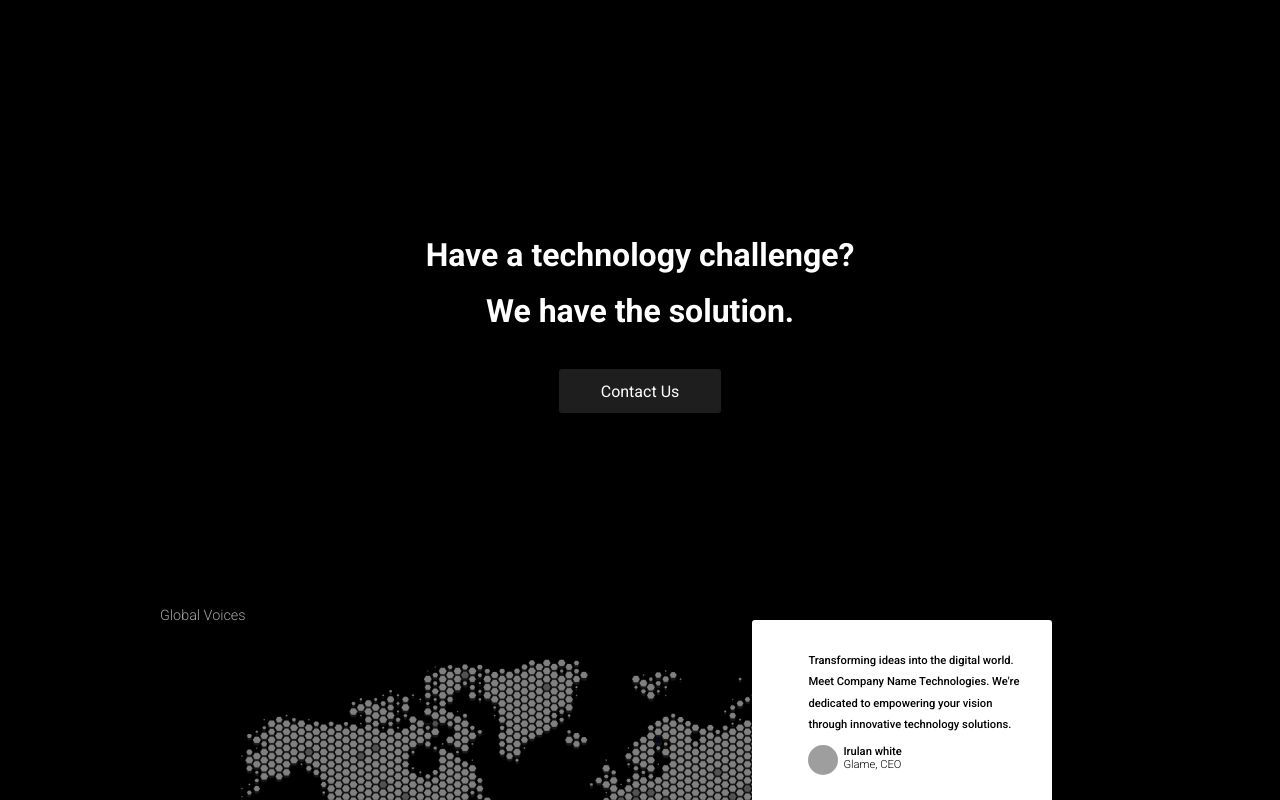
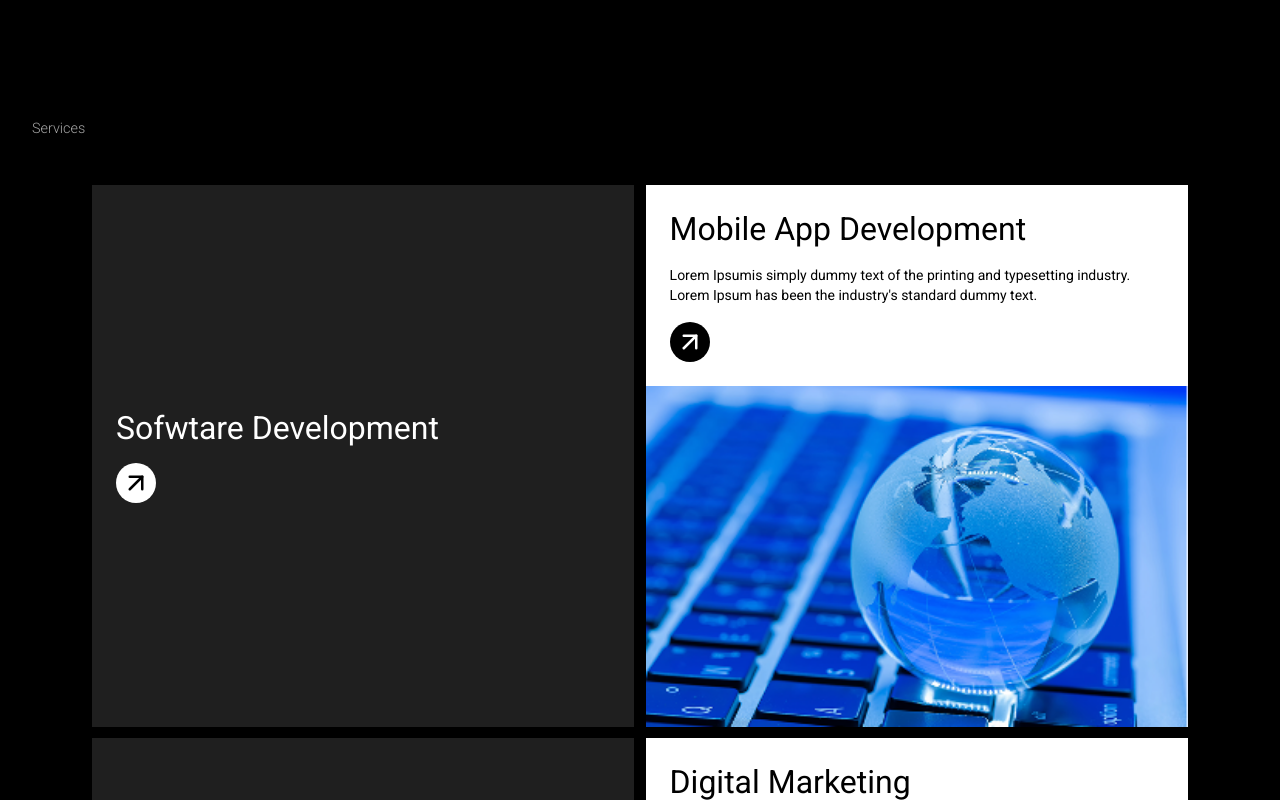
Before and after one commit to nohandev/it-landing-page, a React (Vite) app: page / in a window 1280 px wide. Shown: the part 1400-2200 px from the top of the page. Built offline with nearby package versions, Linux system fonts and the light colour scheme; grey boxes are pictures that could not be loaded.

Commit message:
feat: responsive service component

```diff
--- a/src/App.jsx
+++ b/src/App.jsx
@@ -4,6 +4,7 @@ import AboutUs from './components/AboutUs/AboutUs.jsx'
 import Blog from './components/Blog/Blog.jsx'
 import Button from './components/Button/Button.jsx'
 import Comment from './components/Comment/Comment.jsx'
+import Services from './components/Services/Services.jsx'
 
 const App = () => {
   return (
@@ -12,15 +13,20 @@ const App = () => {
       <Container title="About Us">
         <AboutUs />
       </Container>
+
+      <Services/>
+
       <Container className="preContactContainer">
         <p className="preContactText">Have a technology challenge?</p>
         <p className="preContactText">We have the solution.</p>
         <Button variant={"gray"}>Contact Us</Button>
       </Container>
+
       <Container title="Global Voices">
         <Comment />
         <img className="globalvoices_image" src="./world-map.png" />
       </Container>
+
       <Container title="Blog">
         <Blog />
       </Container>
--- a/src/components/Hero/Hero.jsx
+++ b/src/components/Hero/Hero.jsx
@@ -4,7 +4,7 @@ import styles from './Hero.module.css'
 const Hero = () => {
   return (
     <section className={styles.hero}>
-      <header className={`${styles.header} container_1440`}>
+      <header className={`${styles.header}`}>
         <div className={styles.headerContainer}>
           <div className={styles.logoBlock}>
             <img src='/logo.png' alt='Logo image'/>
--- a/src/components/Hero/Hero.module.css
+++ b/src/components/Hero/Hero.module.css
@@ -4,6 +4,17 @@
   background-image: url('/bg-image.png');
   background-repeat: no-repeat;
   background-size: cover;
+}
+
+.header {
+  max-width: 1440px;
+  margin: 0 auto;
+}
+
+@media (max-width: 1440px) {
+  .header {
+    padding: 0 2em;
+  }
 }
 
 .headerContainer {
--- /dev/null
+++ b/src/components/Services/Services.jsx
@@ -0,0 +1,79 @@
+import style from './Services.module.css'
+import { ArrowUpRight } from 'lucide-react'
+
+const data = [
+  {id: 1, title: 'Sofwtare Development', variant:'dark'},
+  {id: 2, title: 'Mobile App Development', description: "Lorem Ipsumis simply dummy text of the printing and typesetting industry. Lorem Ipsum has been the industry's standard dummy text. ", variant:'light', img: {src: '/services/banner.png', alt: 'altImgage'}},
+  {id: 3, title: 'Web Development', variant:'dark'},
+  {id: 4, title: 'Digital Marketing', description: "Lorem Ipsum is simply dummy text of the printing and typesetting industry. Lorem Ipsum has been the industry's standard dummy text. ", variant:'light', img: {src: '/services/banner.png', alt: 'altImgage'}},
+  {id: 5, title: 'Database Development', variant:'dark'},
+  {id: 6, title: 'Cyber Security', description: "Lorem Ipsum is simply dummy text of the printing and typesetting industry. Lorem Ipsum has been the industry's standard dummy text. ", variant:'light', img: {src: '/services/banner.png', alt: 'altImgage'}},
+]
+
+const Card = ({variant, title, description, img}) => {
+  if (variant === 'dark') {
+    return (
+      <div className={style.cardDark}>
+        <div className={style.cardContentDark}>
+          <div className={style.cardTitleDark}>
+            <h2>{title}</h2>
+          </div>
+          <div className={style.cardLinkDark}>
+            <ArrowUpRight size={30}/>
+          </div>
+        </div>
+      </div>
+    )
+  }
+
+  if (variant === 'light') {
+    return (
+      <div className={style.cardLight}>
+      <div className={style.cardContentLight}>
+        <div className={style.cardTitleLight}>
+          <h2>{title}</h2>
+        </div>
+
+          <div className={style.cardDescriptionLight}>
+            <p>{description}</p>
+          </div>
+
+        <div className={style.cardLinkLight}>
+          <ArrowUpRight size={30}/>
+        </div>
+      </div>
+
+      <div className={style.cardkLightImg}>
+        <img src={img.src} alt={img.alt}/>
+      </div>
+    </div>
+    )
+  }
+}
+
+const Services = () => {
+  return (
+    <section className={style.sectionServices}>
+      <div className={style.contentServices}>
+        <div>
+          <h1 className={style.titleServices}>Services</h1>
+        </div>
+
+        <div className={style.cardWrapper}>
+          {data.map(data => (
+            <Card
+              key={data.id}
+              title={data.title}
+              variant={data.variant}
+              description={data.description}
+              img={data.img}
+              alt={data.img}/>
+          ))}
+        </div>
+
+      </div>
+    </section>
+  )
+}
+
+export default Services
--- /dev/null
+++ b/src/components/Services/Services.module.css
@@ -0,0 +1,117 @@
+.sectionServices {
+  min-height: 100dvh;
+}
+
+.contentServices {
+  max-width: 1440px;
+  margin: 0 auto;
+}
+
+.titleServices {
+  font-weight: 300;
+  color: #A5A5A5;
+  text-align: left;
+  font-size: 0.9em;
+}
+
+.cardWrapper {
+  margin: 3em auto;
+  max-width: 1096px;
+  display: grid;
+  grid-template-columns: repeat(3, 1fr);
+  grid-template-rows: 1fr 1fr;
+  gap: .7em;
+}
+
+.cardDark {
+  background-color: #1F1F1F;
+  display: flex;
+}
+
+.cardContentDark {
+  display: flex;
+  flex-direction: column;
+  justify-content: center;
+  align-items: start;
+  row-gap: 1em;
+  padding: 1.5em;
+}
+
+.cardTitleDark h2 {
+  color: white;
+  font-size: clamp(28px, 4vw, 32px);
+  font-weight: 400;
+}
+
+.cardLinkDark {
+  background-color: white;
+  color: black;
+  padding: 5px;
+  border-radius: 50%;
+  line-height: 0;
+  cursor: pointer;
+}
+
+.cardLight {
+  background-color: white;
+  line-height: 0;
+  display: flex;
+  flex-direction: column;
+  justify-content: space-between;
+}
+
+.cardContentLight {
+  line-height: normal;
+  display: flex;
+  flex-direction: column;
+  justify-content: center;
+  align-items: start;
+  flex: 1;
+  padding: 1.5em;
+  row-gap: 1em;
+}
+
+.cardTitleLight h2 {
+  color: #000;
+  line-height: 125%;
+  font-size: clamp(28px, 4vw, 32px);
+  font-weight: 400;
+}
+
+.cardDescriptionLight p {
+  color: #000;
+  line-height: 145%;
+  font-size: clamp(12px, 4vw, 14px);
+  font-weight: 400;
+}
+
+.cardLinkLight {
+  background-color: black;
+  color: white;
+  border-radius: 50%;
+  padding: 5px;
+  line-height: 0;
+  cursor: pointer;
+}
+
+.cardkLightImg img {
+  width: 100%;
+  object-fit: cover;
+}
+
+@media (max-width: 1440px) {
+  .contentServices{
+    padding: 0 2em;
+  }
+
+  .cardWrapper {
+    grid-template-columns: repeat(2, 1fr);
+  }
+}
+
+@media (max-width: 768px) {
+  .cardWrapper {
+    grid-template-columns: 1fr;
+    grid-template-rows: repeat(6, 1fr);
+  }
+}
--- a/src/index.css
+++ b/src/index.css
@@ -36,7 +36,7 @@ body {
 }
 
 .container_1440 {
-  max-width: 1024px;
+  max-width: 1440px;
   padding: 0 2rem;
   margin: 0 auto;
 }
```
Also changed, not shown: public/services/banner.png (added).
